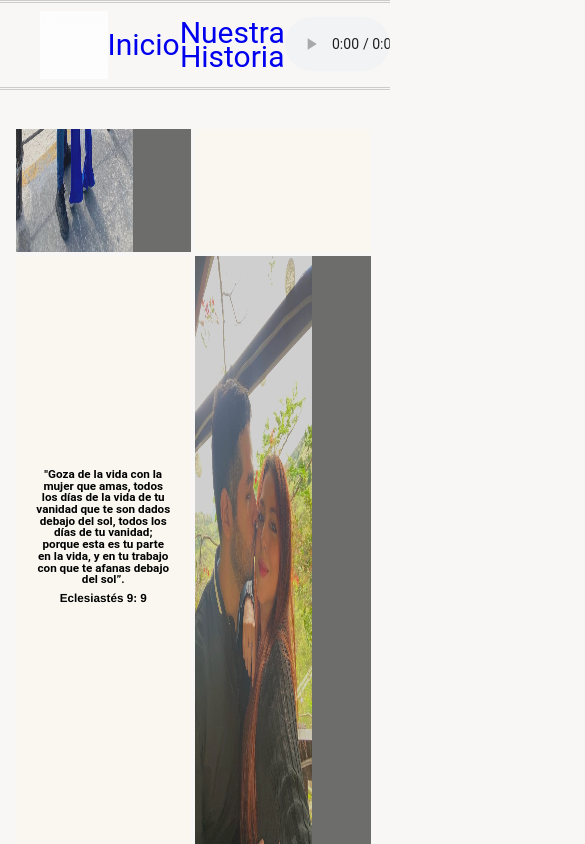
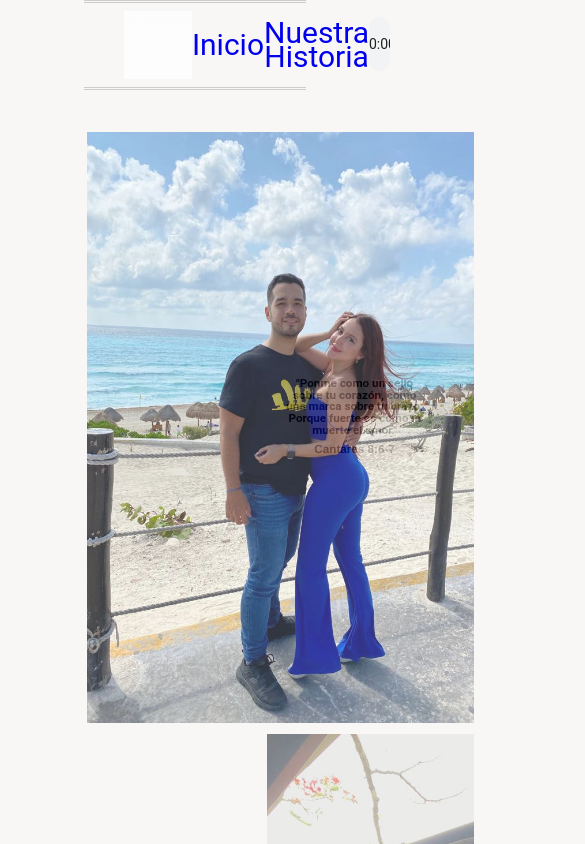
Before and after one commit to JhovanyA/FelizAniversario, a plain HTML site: page index.html in a window 390 px wide. Shown: the top 844 px of the page, 585 px wide, since content can reach past the window. Drawn offline with Linux system fonts and the light colour scheme.

Commit message:
Update styles.css

```diff
--- a/css/styles.css
+++ b/css/styles.css
@@ -65,18 +65,20 @@ h4 {
   display: flex;
   flex-direction: column;
   max-width: 100%;
+  margin-left: 5vh;
+  margin-right: 5vh;
 }
 
 /*     Collage     */
 
 .imagen-container {
-  width: 90vh;
-  height: 90vh;
+  width: 100%;
+  display: flex;
+  justify-content: center;
 }
 
 .collage {
-  height: 90vh;
-  overflow: hidden;
+  width: 80%;
 }
 
 /*     Header     */
@@ -87,7 +89,7 @@ h4 {
   position: sticky;
   top: 0;
   text-align: center;
-  z-index: 1;
+  z-index: 9999;
 }
 
 .navigation_bar {
@@ -123,53 +125,27 @@ h4 {
 /*   Tabla    */
 
 .cuerpo-web {
-  height: 210vh;
+  max-width: 100%;
   padding-top: 10vw;
   padding-bottom: 10vw;
-  display: flex;
-  justify-content: center;
+  display: inline;
 }
 
-.table-container {
-  width: 50vw;
-  height: 100vh;
+.item-table {
+  height: 70vh;
+  width: 80%;
+  margin: auto;
+  background-color: rgba(238, 238, 238, 0.815);
   display: flex;
-  justify-content: center;
-}
-
-.table {
-  align-items: center;
-  display: flex;
-  flex-direction: column;
-}
-
-.item-image-table {
-  height: 70vh;
-  width: 30vw;
-  margin: 0;
-  background-color: rgba(0, 0, 0, 0.562);
-}
-
-.item-description-table {
-  height: 70vh;
-  width: 30vw;
-  margin: 0;
-  background-color: rgba(245, 255, 157, 0.06);
-  display: flex;
-  align-items: center;
 }
 
 .image-table {
   height: 70vh;
-  width: 30vw;
   opacity: 80%;
 }
 
 .description-parraph {
-  padding-top: 5vw;
-  padding-left: 5vw;
-  padding-right: 5vw;
-  padding-bottom: 5vw;
+  padding: 10%;
 }
 
 /*     Separador     */
@@ -186,26 +162,24 @@ h4 {
 
 .separador {
   width: 100%;
-  height: 10vh;
   background-color: #f9f7f6;
+  margin-top: 5vh;
+  margin-bottom: 5vh;
 }
 
 /*     Seccion Historia    */
 
 .history-container {
-  margin-top: 15vh;
-  margin-bottom: 10vh;
   display: flex;
   flex-direction: column;
   align-items: center;
 }
 
 .history_item {
-  line-height: 1.5vw;
+  line-height: 2vw;
   height: 45vh;
   width: 60%;
   text-align: center;
-  font-size: large;
   background-color: rgba(245, 255, 157, 0.06);
   border: 2px solid rgba(0, 0, 0, 0.096);
   border-radius: 2vw;
@@ -268,9 +242,6 @@ h4 {
 
 /* Responsive */
 
-/* Responsive Styles */
-
-/* Adjust font sizes for smaller screens */
 @media screen and (max-width: 768px) {
   h1 {
     font-size: 6vw;
@@ -292,23 +263,18 @@ h4 {
   }
 }
 
-/* Make the table responsive */
 @media screen and (max-width: 768px) {
   .table-container {
     width: 100vw;
     overflow-x: auto;
   }
-  .table {
-    flex-direction: row;
-    width: auto;
-  }
+
   .item-image-table,
   .item-description-table {
     width: 45vw;
   }
 }
 
-/* Adjust image sizes in the slider */
 @media screen and (max-width: 768px) {
   #imagenes img {
     width: 15vw;
@@ -316,7 +282,6 @@ h4 {
   }
 }
 
-/* Adjust footer image size */
 @media screen and (max-width: 768px) {
   .imagen-footer {
     width: 80%;
```
